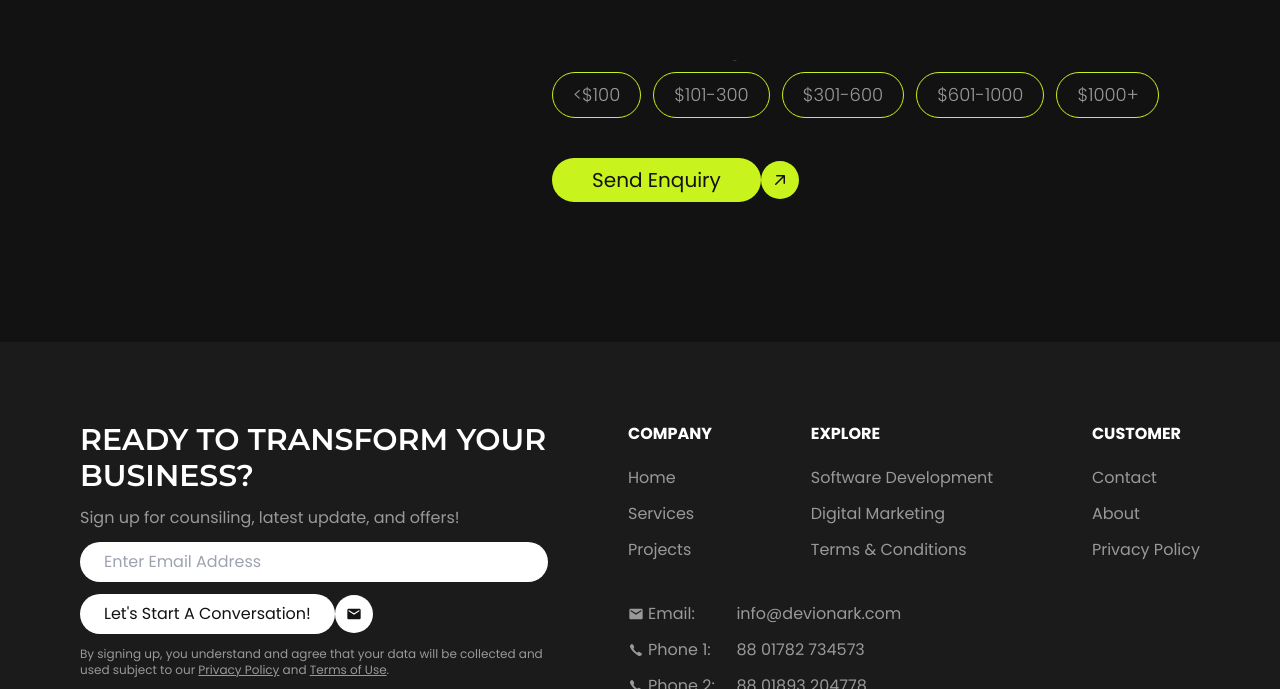
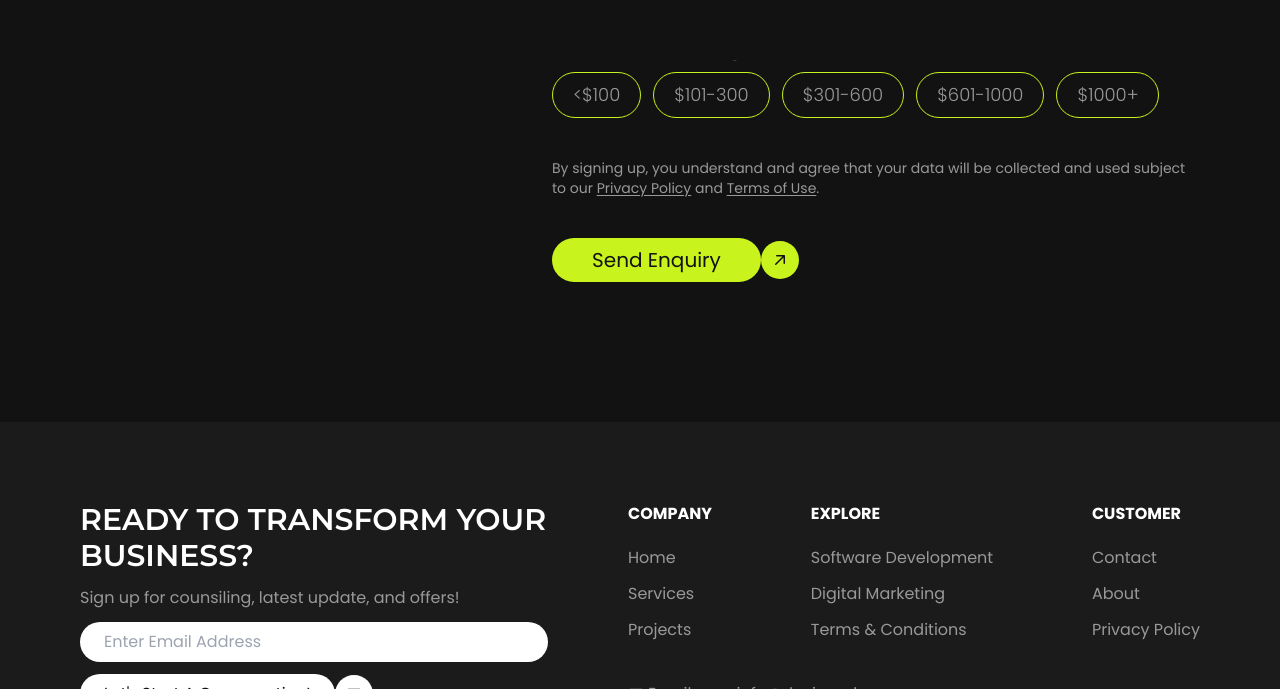
Before and after one commit to syednoor058/Digital-Agency-Website-React-Project, a React (Vite) app in the folder client/: page /contact-us in a window 1280 px wide. Shown: the part 1540-2229 px from the top of the page. Built offline with nearby package versions, Linux system fonts and the light colour scheme.

Commit message:
contact form updated.

```diff
--- a/client/src/screens/contact/Contact.jsx
+++ b/client/src/screens/contact/Contact.jsx
@@ -158,6 +158,18 @@ export default function Contact() {
                   </div>
                 </div>
               </div>
+              <div className="text-xs md:text-sm">
+                By signing up, you understand and agree that your data will be
+                collected and used subject to our{" "}
+                <span className="underline underline-offset-2">
+                  Privacy Policy
+                </span>{" "}
+                and{" "}
+                <span className="underline underline-offset-2">
+                  Terms of Use
+                </span>
+                .
+              </div>
               <div className="flex justify-center">
                 <Link to="/" className="w-full">
                   <div className="w-auto flex flex-row items-center text-darkPrimary text-lg md:text-xl">
```
